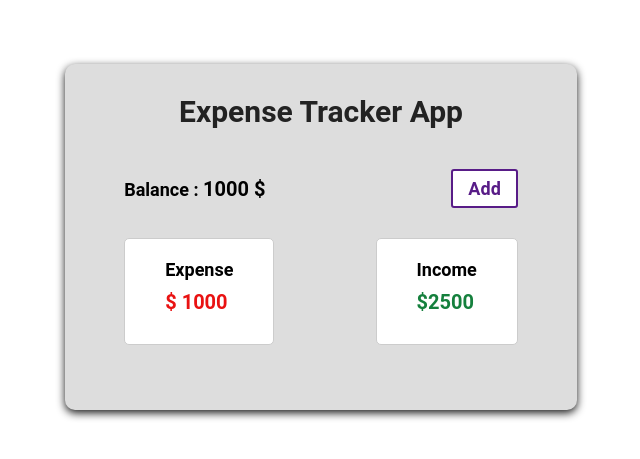
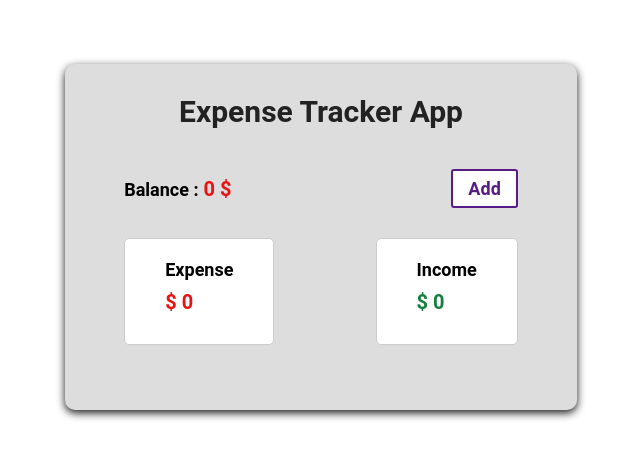
Before and after one commit to MohammadBorabadi0/ExpenseTracker, a React (Create React App) app: page / in a window 1280 px wide. Shown: the part 163-622 px from the top of the page, without its empty margins (319-959 px from the left). Built offline with nearby package versions, Linux system fonts and the light colour scheme.

Commit message:
add values Balance & Expense & Income

```diff
--- a/src/Components/Balance/Balance.js
+++ b/src/Components/Balance/Balance.js
@@ -1,13 +1,21 @@
 import React from "react";
+
+// Context
+import { useTransactions } from "../../Provider/TransactionProvider";
 
 // Css
 import styles from "./Balance.module.css";
 
 const Balance = () => {
+  const { transactions } = useTransactions();
+
+  const balance = transactions.reduce((acc, item) => (acc += item.amount), 0);
+
   return (
     <div className={styles.balance}>
       <h3>
-        Balance : <span className={styles.income}>1000 $</span>
+        Balance :
+        <span className={balance > 0 ? "income" : "expense"}>{balance} $</span>
       </h3>
     </div>
   );
--- a/src/Components/TransactionList/TransactionList.js
+++ b/src/Components/TransactionList/TransactionList.js
@@ -11,16 +11,27 @@ import styles from "./TransactionList.module.css";
 
 const TransactionList = () => {
   const { transactions } = useTransactions();
+
+  const amounts = transactions.map((item) => item.amount);
+
+  const income = amounts
+    .filter((i) => i > 0)
+    .reduce((acc, item) => (acc += item), 0);
+
+  const expense = amounts
+    .filter((i) => i < 0)
+    .reduce((acc, item) => (acc += item), 0);
+
   return (
     <div className={styles.transactionList}>
       <div className={styles.transactions}>
         <div className={styles.transaction}>
           <h3>Expense</h3>
-          <span className="expense">$ 1000</span>
+          <span className="expense">$ {expense}</span>
         </div>
         <div className={styles.transaction}>
           <h3>Income</h3>
-          <span className="income">$2500</span>
+          <span className="income">$ {income}</span>
         </div>
       </div>
       {transactions.map((item) => (
--- a/src/Provider/TransactionProvider.js
+++ b/src/Provider/TransactionProvider.js
@@ -14,6 +14,12 @@ const reducer = (state, action) => {
   switch (action.type) {
     case "ADD": {
       const count = state.counter + 1;
+
+      const newAmount =
+        action.typeTnx === "income"
+          ? Number(action.amount)
+          : Number(`-${action.amount}`);
+
       return {
         ...state,
         counter: count,
@@ -22,7 +28,7 @@ const reducer = (state, action) => {
           {
             id: state.counter,
             text: action.text,
-            amount: action.amount,
+            amount: newAmount,
             type: action.typeTnx,
           },
         ],
--- a/src/index.css
+++ b/src/index.css
@@ -46,6 +46,7 @@ html {
 
 span {
   font-weight: 700;
+  margin-left: 0.5rem;
 }
 
 span.expense {
```
